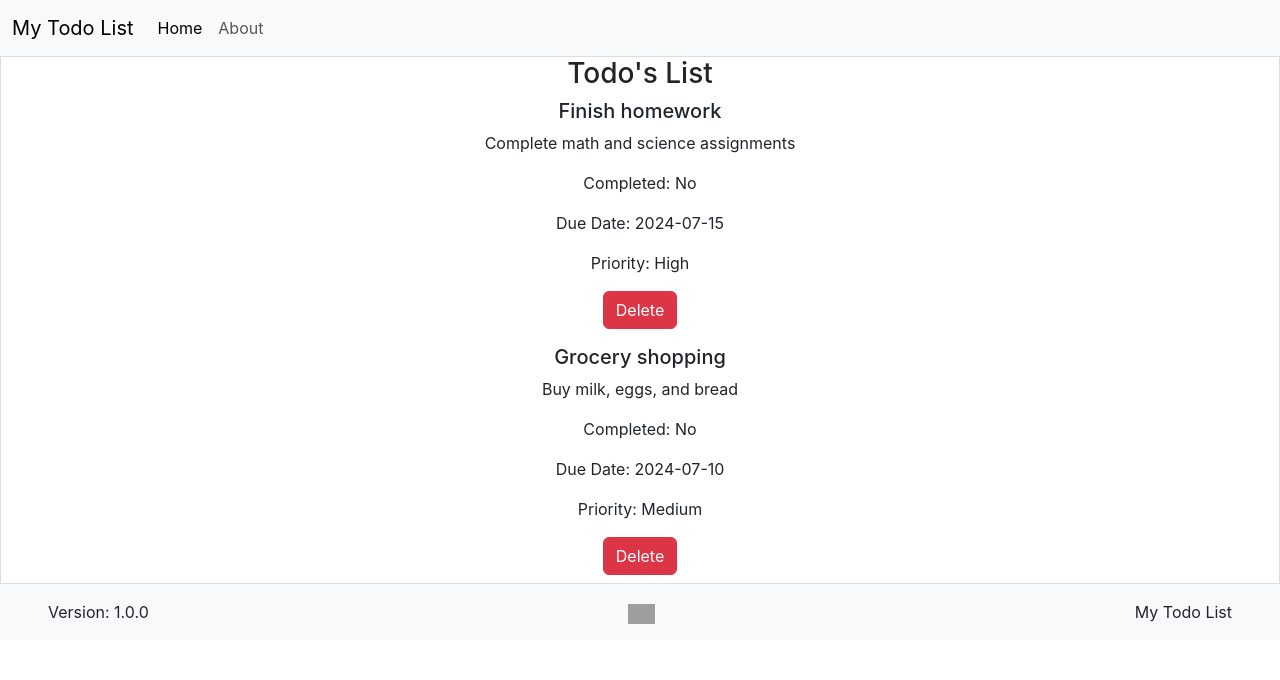
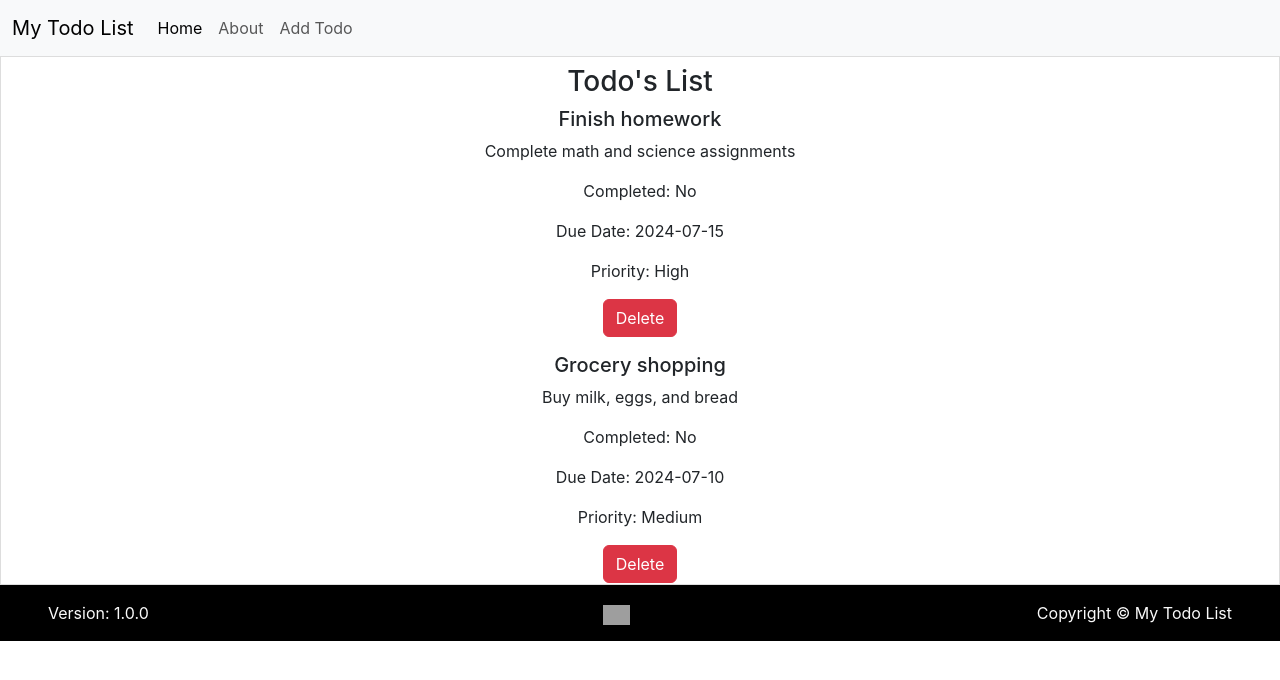
Before and after one commit to Szkrishna/my-first-react-app, a React (Create React App) app: page / in a window 1280 px wide. Shown: the top 680 px of the page. Built offline with nearby package versions, Linux system fonts and the light colour scheme; grey boxes are pictures that could not be loaded.

Commit message:
adding new component add todo to add new items

```diff
--- a/src/App.js
+++ b/src/App.js
@@ -2,6 +2,7 @@ import './App.css';
 import Header from './MyComponents/Header';
 import { Footer } from './MyComponents/Footer';
 import { Todos } from './MyComponents/Todos';
+// import { AddTodo } from './MyComponents/AddTodo';
 import { useState } from "react";
 
 function App() {
@@ -41,6 +42,7 @@ function App() {
   return (
     <div className=" App">
       <Header title="My Todo List"/>
+      {/* <AddTodo /> */}
       <Todos todos={todos} onDelete={onDelete}/>
       <Footer/>
     </div>
--- a/src/MyComponents/Footer.js
+++ b/src/MyComponents/Footer.js
@@ -1,16 +1,20 @@
 import React from 'react';
 
 export const Footer = () => {
+  let styleName = {
+    background: 'black',
+    color: "#fafafa"
+  }
   return (
-    <footer className="footer d-flex justify-content-between px-5 py-3 bg-light" >
+    <footer className="footer d-flex justify-content-between px-5 py-3" style={styleName}>
       <div className="footer-left">
         Version: 1.0.0
       </div>
-      <div className="logo">
+      <div className="logo ms-5">
         <img src="/todo-logo.png" alt="Logo" style={{ height: '20px', width: 'auto' }} />
       </div>
       <div className="footer-right">
-        My Todo List
+        Copyright &copy; My Todo List
       </div>
     </footer>
   );
--- a/src/MyComponents/Header.js
+++ b/src/MyComponents/Header.js
@@ -18,6 +18,9 @@ export default function Header(props) {
             <li className="nav-item">
               <a className="nav-link" href="#">About</a>
             </li>
+            <li className="nav-item">
+              <a className="nav-link" href="/add-todo">Add Todo</a>
+            </li>
           </ul>
         </div>
       </div>
--- a/src/MyComponents/Todos.js
+++ b/src/MyComponents/Todos.js
@@ -2,19 +2,21 @@ import React from 'react';
 import { Todo } from './Todo';
 
 export const Todos = (props) => {
-    const containerStyle = {
-        minHeight: '528px',
-        maxHeight: '528px',
+    let containerStyle = {
+        minHeight: '529px',
+        maxHeight: '529px',
         overflowY: 'scroll',
         border: '1px solid #ddd',
       };
 
     return (
         <div className="todos" style={containerStyle}>
-            <h3>Todo's List</h3>
-            {props.todos.map((todo) => {
-                return <Todo todo={todo} key={todo.sno} onDelete={props.onDelete} />
-            })}
+            <h3 className='mt-2'>Todo's List</h3>
+            {
+                props.todos.length === 0 ? "No todos to show" : props.todos.map((todo) => {
+                    return <Todo todo={todo} key={todo.sno} onDelete={props.onDelete} />
+                })
+            }
         </div>
     )
 }
```
Also changed, not shown: src/MyComponents/AddTodo.js (added, +26 -0 lines).
